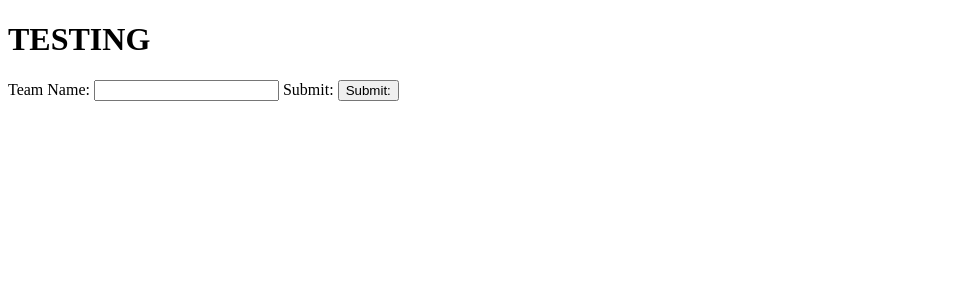
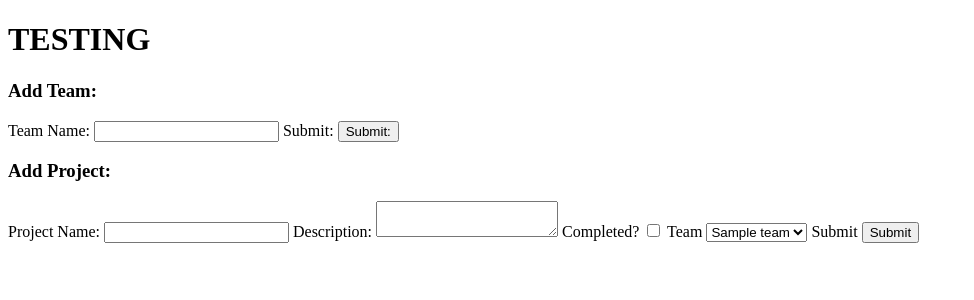
Before and after one commit to mitchhenline/projecttrackingapp, a Flask app: page / in a window 1280 px wide. Shown: the top 300 px of the page, without its empty margins (0-974 px from the left). Run offline with Flask 2, Linux system fonts and the light colour scheme; tables that the repository leaves empty hold one stand-in row (values such as "Sample post").

Commit message:
fix forms.py update_teams method

```diff
--- a/forms.py
+++ b/forms.py
@@ -1,7 +1,17 @@
 from flask_wtf import FlaskForm
-from wtforms import StringField, SubmitField
+from wtforms import StringField, SubmitField, TextAreaField, BooleanField, SelectField
 from wtforms.validators import DataRequired, Length
 
 class TeamForm(FlaskForm):
     team_name = StringField('Team Name:', validators=[DataRequired(), Length(min=2, max=255)])
     submit = SubmitField('Submit:')
+
+class ProjectForm(FlaskForm):
+    project_name = StringField("Project Name:", validators=[DataRequired(), Length(min=4, max =255)])
+    description = TextAreaField("Description:")
+    completed = BooleanField("Completed?")
+    team_selection = SelectField("Team")
+    submit = SubmitField("Submit")
+
+    def update_teams(self, teams):
+        self.team_selection.choices = [ (team.id, team.team_name) for team in teams ]
--- a/server.py
+++ b/server.py
@@ -1,19 +1,52 @@
-from flask import Flask, render_template
-from forms import TeamForm
+from flask import Flask, render_template, redirect, url_for
+from forms import TeamForm, ProjectForm
+from model import User, db, Team, Project, connect_to_db
 
 app = Flask(__name__)
 
 app.secret_key = "keep this secret"
 
+user_id = 1
+
 @app.route("/")
 def home():
     team_form = TeamForm()
-
-    return render_template("home.html", team_form = team_form)
+    project_form = ProjectForm()
+    project_form.update_teams(User.query.get(user_id).teams)
+    return render_template("home.html", team_form = team_form, project_form = project_form)
 
 @app.route("/add-team", methods=["POST"])
 def add_team():
     team_form = TeamForm()
 
+    if team_form.validate_on_submit():
+        team_name = team_form.team_name.data
+        new_team = Team(team_name, user_id)
+        db.session.add(new_team)
+        db.session.commit()
+        return redirect(url_for("home"))
+    else:
+        return redirect(url_for("home"))
+
+@app.route("/add-project", methods=["POST"])
+def add_project():
+    project_form = ProjectForm()
+    project_form.update_teams(User.query.get(user_id).teams)
+
+    if project_form.validate_on_submit():
+        project_name = project_form.project_name.data
+        description = project_form.description.data
+        completed = project_form.completed.data
+        team_id = project_form.team_selection.data
+
+        new_project = Project(project_name, completed, team_id, description = description)
+        db.session.add(new_project)
+        db.session.commit()
+        return redirect(url_for("home"))
+    else:
+        return redirect(url_for("home"))
+
+
 if __name__ == "__main__":
+    connect_to_db(app)
     app.run(debug = True)
--- a/templates/home.html
+++ b/templates/home.html
@@ -8,12 +8,31 @@
 </head>
 <body>
     <h1>TESTING</h1>
+    <div class="form-container">
+        <h3>Add Team:</h3>
         <form action="{{ url_for('add_team') }}" method="POST">
             {{ team_form.csrf_token() }}
             {{ team_form.team_name.label  }}
             {{ team_form.team_name }}
             {{ team_form.submit.label  }}
             {{ team_form.submit  }}
+    </div>
+
+    <div class="form-container">
+        <h3>Add Project:</h3>
+        <form action="{{ url_for('add_project') }}" method="POST">
+            {{ project_form.csrf_token() }}
+            {{ project_form.project_name.label  }}
+            {{ project_form.project_name }}
+            {{ project_form.description.label }}
+            {{ project_form.description }}
+            {{ project_form.completed.label }}
+            {{ project_form.completed }}
+            {{ project_form.team_selection.label }}
+            {{ project_form.team_selection }}
+            {{ project_form.submit.label  }}
+            {{ project_form.submit  }}
+    </div>
 
     </form>
 </body>
```
Lines whose indentation alone changed are shown as unchanged.
